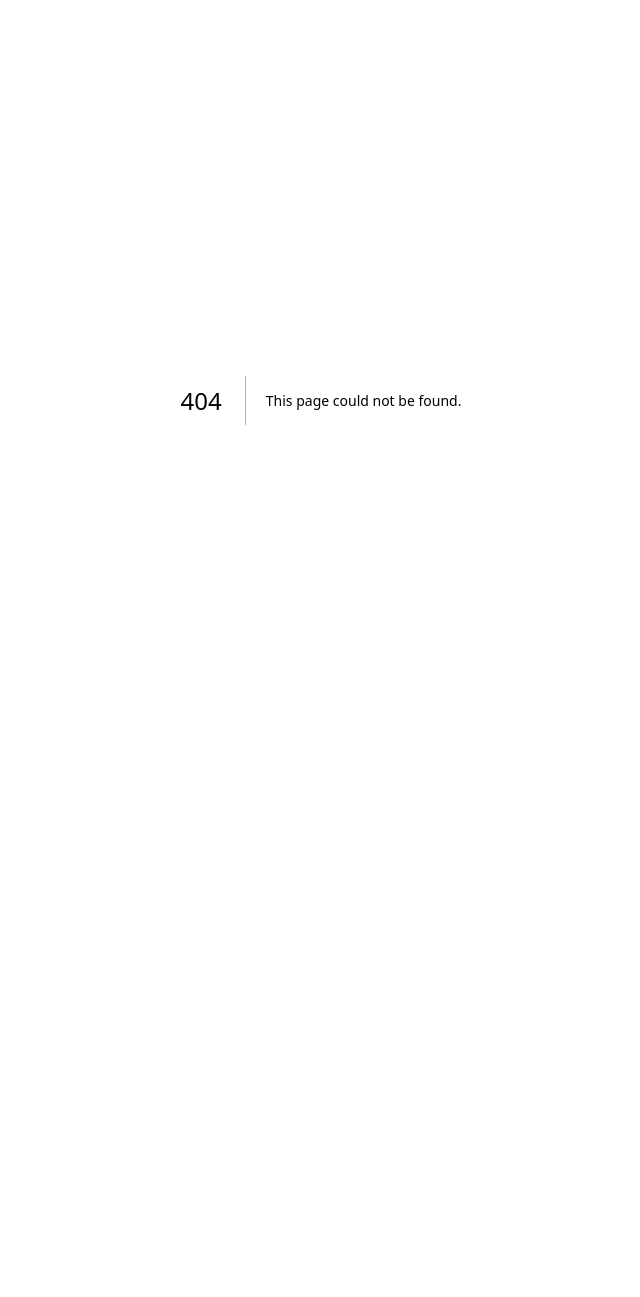
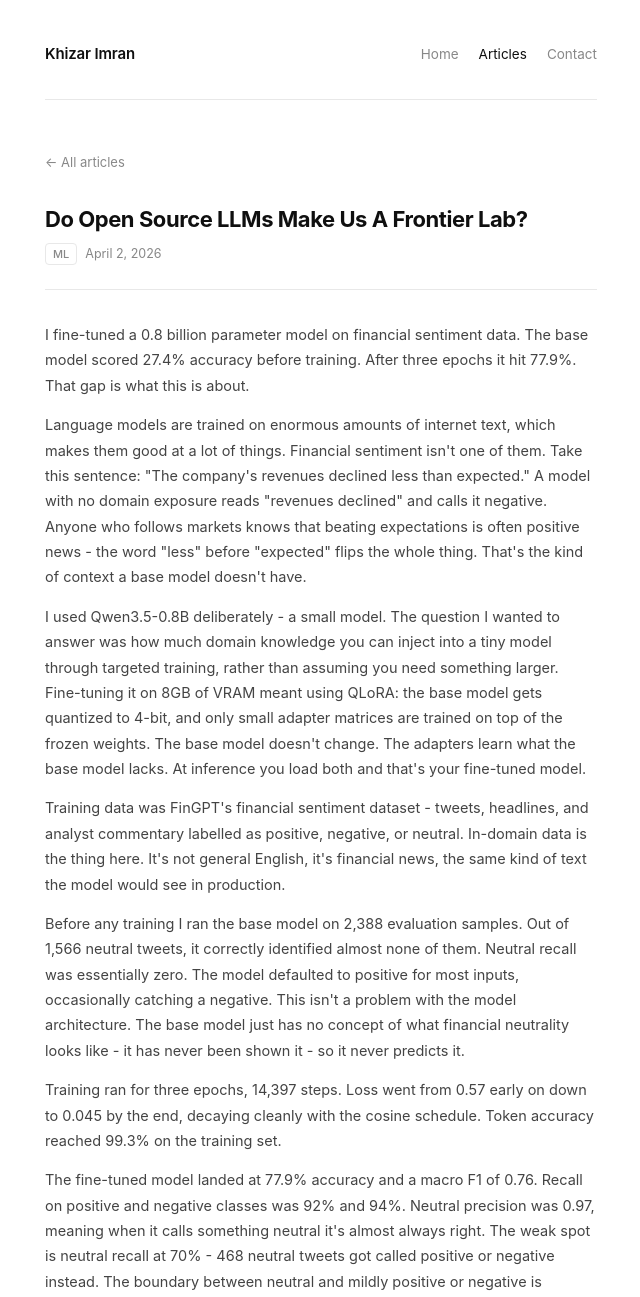
Before and after one commit to KhizarImran/khizarimrandotcom, a Next.js app: page /articles/open-source-llms in a window 1280 px wide. Before the commit this address had no page. Shown: the top 1297 px of the page, without its empty margins (319-959 px from the left). Before the commit the page ends 800 px from the top, so only its background shows below. Built offline with nearby package versions, Linux system fonts and the light colour scheme.

Commit message:
new article

```diff
--- /dev/null
+++ b/src/app/articles/open-source-llms/opengraph-image.tsx
@@ -0,0 +1,81 @@
+import { ImageResponse } from "next/og";
+
+export const size = { width: 1200, height: 630 };
+export const contentType = "image/png";
+
+export default function Image() {
+  return new ImageResponse(
+    (
+      <div
+        style={{
+          background: "#212121",
+          width: "100%",
+          height: "100%",
+          display: "flex",
+          flexDirection: "column",
+          justifyContent: "space-between",
+          padding: "72px 80px",
+        }}
+      >
+        <div
+          style={{
+            display: "flex",
+            alignItems: "center",
+            gap: "12px",
+          }}
+        >
+          <div
+            style={{
+              background: "#ebebeb",
+              color: "#212121",
+              fontSize: 14,
+              fontWeight: 700,
+              fontFamily: "sans-serif",
+              letterSpacing: "-0.5px",
+              borderRadius: "6px",
+              padding: "4px 10px",
+            }}
+          >
+            KI
+          </div>
+          <span style={{ color: "#606060", fontSize: 15, fontFamily: "sans-serif" }}>
+            khizarimran.com
+          </span>
+        </div>
+
+        <div style={{ display: "flex", flexDirection: "column", gap: "16px" }}>
+          <div
+            style={{
+              color: "#6badf5",
+              fontSize: 14,
+              fontFamily: "sans-serif",
+              fontWeight: 600,
+              letterSpacing: "0.1em",
+              textTransform: "uppercase",
+            }}
+          >
+            ML Engineering
+          </div>
+          <div
+            style={{
+              color: "#ebebeb",
+              fontSize: 54,
+              fontFamily: "sans-serif",
+              fontWeight: 700,
+              lineHeight: 1.15,
+              letterSpacing: "-0.03em",
+              maxWidth: "900px",
+            }}
+          >
+            Do Open Source LLMs Make Us A Frontier Lab?
+          </div>
+        </div>
+
+        <div style={{ color: "#606060", fontSize: 16, fontFamily: "sans-serif" }}>
+          Khizar Imran · April 2026
+        </div>
+      </div>
+    ),
+    { ...size }
+  );
+}
--- /dev/null
+++ b/src/app/articles/open-source-llms/page.tsx
@@ -0,0 +1,125 @@
+import type { Metadata } from "next";
+import Link from "next/link";
+import Nav from "../../nav";
+
+export const metadata: Metadata = {
+  title: "Do Open Source LLMs Make Us A Frontier Lab? | Khizar Imran",
+  description:
+    "I fine-tuned a 0.8 billion parameter model on 8GB of VRAM. The base model scored 27.4% accuracy. After three epochs it hit 77.9%. That gap is what this is about.",
+  openGraph: {
+    title: "Do Open Source LLMs Make Us A Frontier Lab?",
+    description:
+      "I fine-tuned a 0.8 billion parameter model on 8GB of VRAM. The base model scored 27.4% accuracy. After three epochs it hit 77.9%. That gap is what this is about.",
+    url: "https://khizarimran.com/articles/open-source-llms",
+    siteName: "Khizar Imran",
+    type: "article",
+    publishedTime: "2026-04-02T00:00:00.000Z",
+    authors: ["Khizar Imran"],
+  },
+  twitter: {
+    card: "summary_large_image",
+    title: "Do Open Source LLMs Make Us A Frontier Lab?",
+    description:
+      "I fine-tuned a 0.8 billion parameter model on 8GB of VRAM. The base model scored 27.4% accuracy. After three epochs it hit 77.9%. That gap is what this is about.",
+    creator: "@khzrimrn",
+  },
+};
+
+export default function OpenSourceLLMs() {
+  return (
+    <div className="wrap">
+      <Nav />
+
+      <main>
+        <Link href="/articles" className="article-back">
+          ← All articles
+        </Link>
+
+        <div className="article-head">
+          <h1>Do Open Source LLMs Make Us A Frontier Lab?</h1>
+          <div className="article-dateline">
+            <span className="cat-pill">ML</span>
+            April 2, 2026
+          </div>
+        </div>
+
+        <div className="article-body">
+          <p>
+            I fine-tuned a 0.8 billion parameter model on financial sentiment data. The base model
+            scored 27.4% accuracy before training. After three epochs it hit 77.9%. That gap is
+            what this is about.
+          </p>
+
+          <p>
+            Language models are trained on enormous amounts of internet text, which makes them good
+            at a lot of things. Financial sentiment isn&apos;t one of them. Take this sentence:
+            &quot;The company&apos;s revenues declined less than expected.&quot; A model with no
+            domain exposure reads &quot;revenues declined&quot; and calls it negative. Anyone who
+            follows markets knows that beating expectations is often positive news - the word
+            &quot;less&quot; before &quot;expected&quot; flips the whole thing. That&apos;s the kind
+            of context a base model doesn&apos;t have.
+          </p>
+
+          <p>
+            I used Qwen3.5-0.8B deliberately - a small model. The question I wanted to answer was
+            how much domain knowledge you can inject into a tiny model through targeted training,
+            rather than assuming you need something larger. Fine-tuning it on 8GB of VRAM meant
+            using QLoRA: the base model gets quantized to 4-bit, and only small adapter matrices are
+            trained on top of the frozen weights. The base model doesn&apos;t change. The adapters
+            learn what the base model lacks. At inference you load both and that&apos;s your
+            fine-tuned model.
+          </p>
+
+          <p>
+            Training data was FinGPT&apos;s financial sentiment dataset - tweets, headlines, and
+            analyst commentary labelled as positive, negative, or neutral. In-domain data is the
+            thing here. It&apos;s not general English, it&apos;s financial news, the same kind of
+            text the model would see in production.
+          </p>
+
+          <p>
+            Before any training I ran the base model on 2,388 evaluation samples. Out of 1,566
+            neutral tweets, it correctly identified almost none of them. Neutral recall was
+            essentially zero. The model defaulted to positive for most inputs, occasionally catching
+            a negative. This isn&apos;t a problem with the model architecture. The base model just
+            has no concept of what financial neutrality looks like - it has never been shown it - so
+            it never predicts it.
+          </p>
+
+          <p>
+            Training ran for three epochs, 14,397 steps. Loss went from 0.57 early on down to 0.045
+            by the end, decaying cleanly with the cosine schedule. Token accuracy reached 99.3% on
+            the training set.
+          </p>
+
+          <p>
+            The fine-tuned model landed at 77.9% accuracy and a macro F1 of 0.76. Recall on
+            positive and negative classes was 92% and 94%. Neutral precision was 0.97, meaning when
+            it calls something neutral it&apos;s almost always right. The weak spot is neutral
+            recall at 70% - 468 neutral tweets got called positive or negative instead. The boundary
+            between neutral and mildly positive or negative is genuinely fuzzy, and I suspect more
+            training examples at that edge would move the number, though I haven&apos;t tested it.
+          </p>
+
+          <p>
+            27.4% to 77.9% from three epochs of domain-specific training. The base model already
+            knew English, understood financial vocabulary, and could format a response. What it
+            couldn&apos;t do was draw the line between positive, negative, and neutral in a
+            financial context. That turns out to be a learnable thing, and it doesn&apos;t take much
+            data to learn it.
+          </p>
+        </div>
+
+        <div style={{ marginTop: "48px", paddingTop: "24px", borderTop: "1px solid var(--border)" }}>
+          <Link href="/articles" className="article-back">
+            ← All articles
+          </Link>
+        </div>
+      </main>
+
+      <footer className="site-footer">
+        <p>© 2026 Khizar Imran</p>
+      </footer>
+    </div>
+  );
+}
--- a/src/app/articles/page.tsx
+++ b/src/app/articles/page.tsx
@@ -97,6 +97,7 @@ const articleContent: Record<string, {
 };
 
 const articles = [
+  { id: "open-source-llms", title: "Do Open Source LLMs Make Us A Frontier Lab?", date: "Apr 2026", category: "ML", route: "/articles/open-source-llms" },
   { id: "fine-tuning", title: "Why Is Fine-Tuning Underrated?", date: "Mar 2026", category: "ML", route: "/articles/fine-tuning" },
   { id: "neural-nets", title: "Neural Networks From Scratch", date: "Nov 2024", category: "ML", external: false },
   { id: "hmm", title: "Hidden Markov Models in Trading", date: "Nov 2024", category: "Quant", external: false },
```
